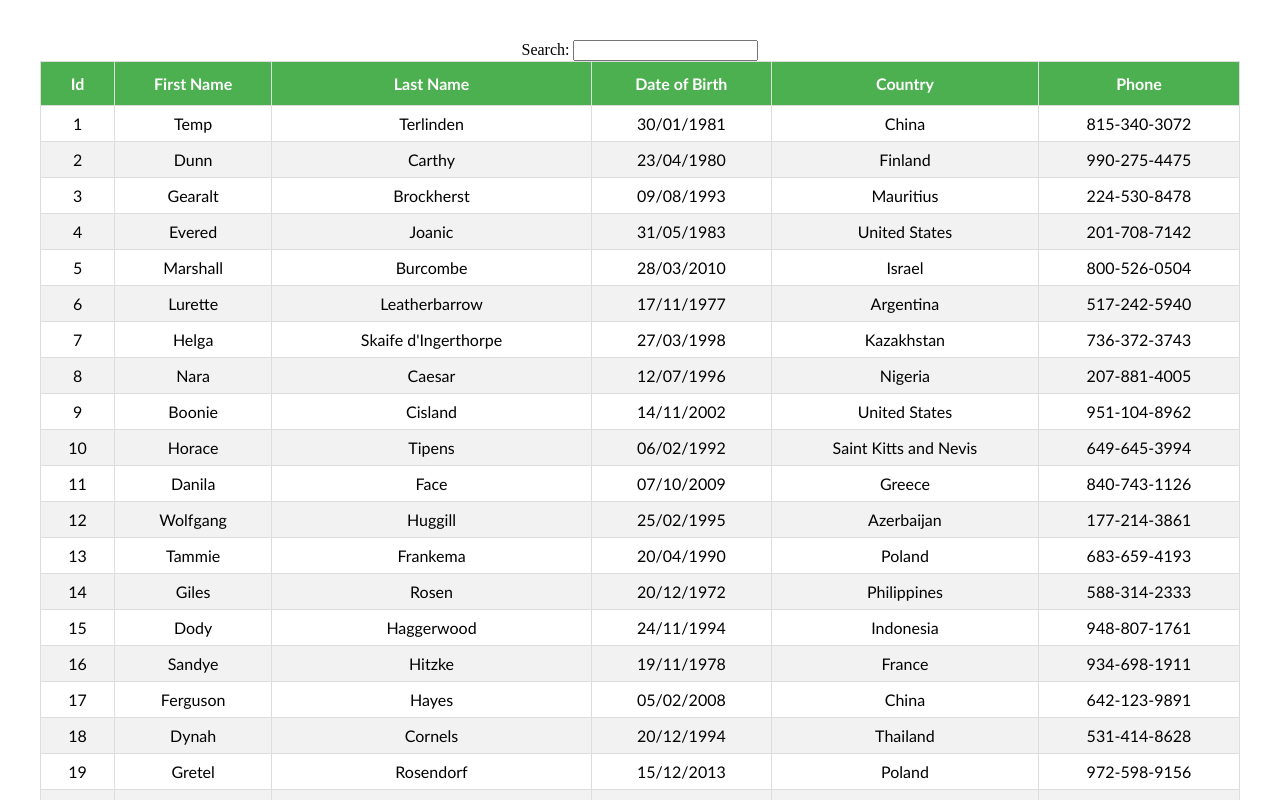
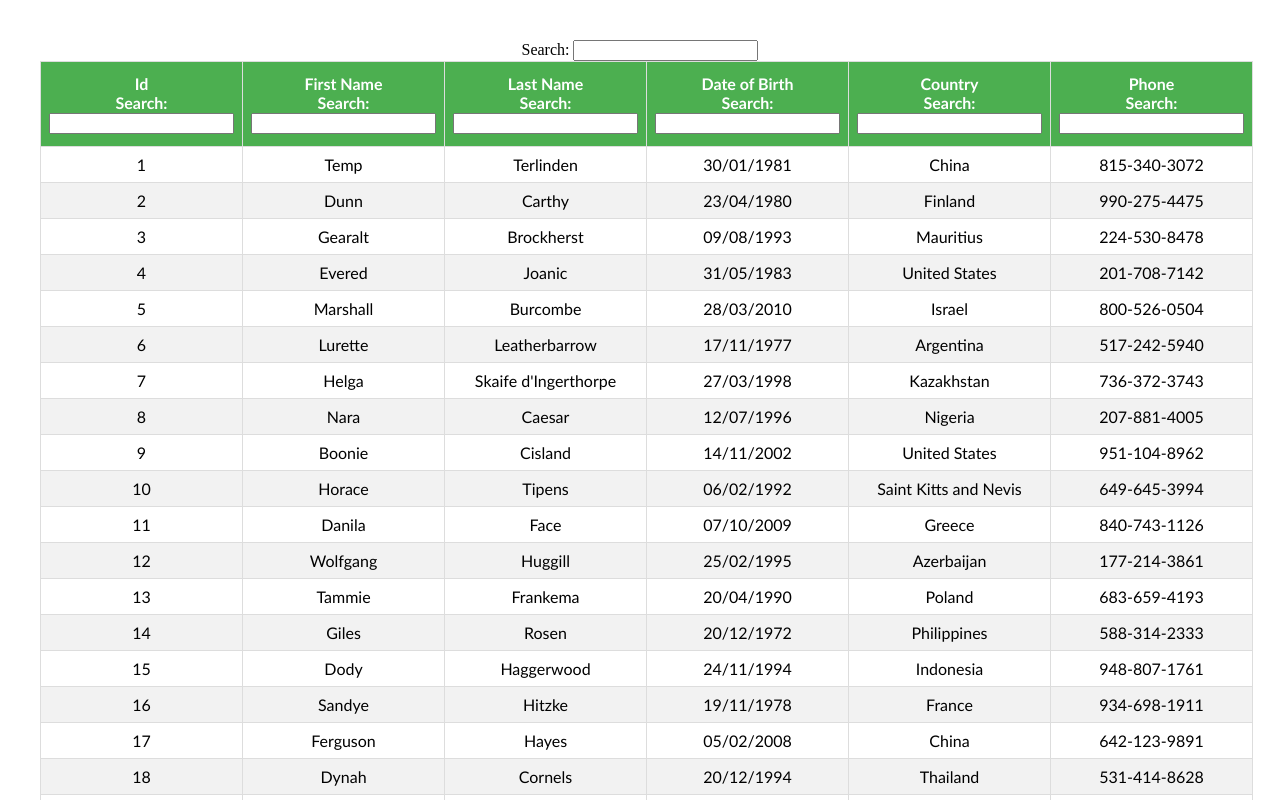
Before and after one commit to bostiog1/React-table, a React (Vite) app: page / in a window 1280 px wide. Shown: the top 800 px of the page. Built offline with nearby package versions, Linux system fonts and the light colour scheme.

Commit message:
column filter

```diff
--- /dev/null
+++ b/src/components/ColumnFilter.jsx
@@ -0,0 +1,15 @@
+import React from "react";
+
+export const ColumnFilter = ({ column }) => {
+  const { filterValue, setFilter } = column;
+
+  return (
+    <span>
+      Search:{" "}
+      <input
+        value={filterValue || ""}
+        onChange={(e) => setFilter(e.target.value)}
+      />
+    </span>
+  );
+};
--- a/src/components/FilteringTable.jsx
+++ b/src/components/FilteringTable.jsx
@@ -1,5 +1,5 @@
 import React, { useMemo } from "react";
-import { useTable, useGlobalFilter } from "react-table";
+import { useTable, useGlobalFilter, useFilters } from "react-table";
 import MOCK_DATA from "./MOCK_DATA.json";
 import { COLUMNS } from "./columns";
 import "./table.css";
@@ -23,6 +23,7 @@
       columns,
       data,
     },
+    useFilters,
     useGlobalFilter
   );
 
@@ -36,7 +37,10 @@
           {headerGroups.map((headerGroup) => (
             <tr {...headerGroup.getHeaderGroupProps()}>
               {headerGroup.headers.map((column) => (
-                <th {...column.getHeaderProps()}>{column.render("Header")}</th>
+                <th {...column.getHeaderProps()}>
+                  {column.render("Header")}
+                  <div>{column.canFilter ? column.render("Filter") : null}</div>
+                </th>
               ))}
             </tr>
           ))}
--- a/src/components/columns.js
+++ b/src/components/columns.js
@@ -1,20 +1,24 @@
 import { format } from "date-fns";
+import { ColumnFilter } from "./ColumnFilter";
 
 export const COLUMNS = [
   {
     Header: "Id",
     Footer: "Id",
     accessor: "id",
+    Filter: ColumnFilter,
   },
   {
     Header: "First Name",
     Footer: "First Name",
     accessor: "first_name",
+    Filter: ColumnFilter,
   },
   {
     Header: "Last Name",
     Footer: "Last Name",
     accessor: "last_name",
+    Filter: ColumnFilter,
   },
   {
     Header: "Date of Birth",
@@ -23,16 +27,19 @@
     Cell: ({ value }) => {
       return format(new Date(value), "dd/MM/yyyy");
     },
+    Filter: ColumnFilter,
   },
   {
     Header: "Country",
     Footer: "Country",
     accessor: "country",
+    Filter: ColumnFilter,
   },
   {
     Header: "Phone",
     Footer: "Phone",
     accessor: "phone",
+    Filter: ColumnFilter,
   },
 ];
 
```
